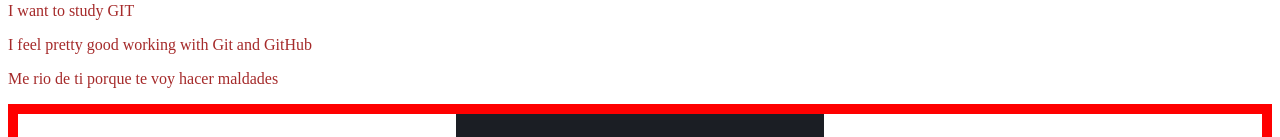
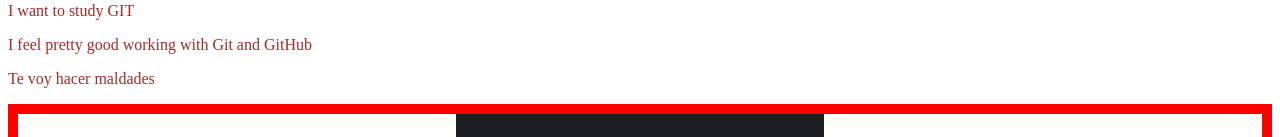
Before and after one commit to Deme0690/practica1, a plain HTML site: page index.html in a window 1280 px wide. Shown: the part 156-293 px from the top of the page. Drawn offline with Linux system fonts and the light colour scheme.

Commit message:
maldades

```diff
--- a/index.html
+++ b/index.html
@@ -17,7 +17,7 @@
     <p id="p3"> I want to study GIT</p>
     <p> I feel pretty good working with Git and GitHub</p>
 
-    <p> Me rio de ti porque te voy hacer maldades</p>
+    <p> Te voy hacer maldades</p>
 
     <div class="imagen">
         <a href="imagen.html">
```
